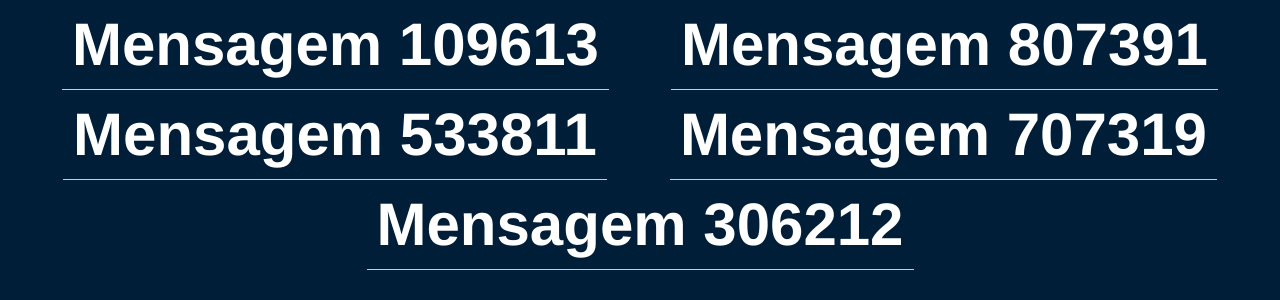
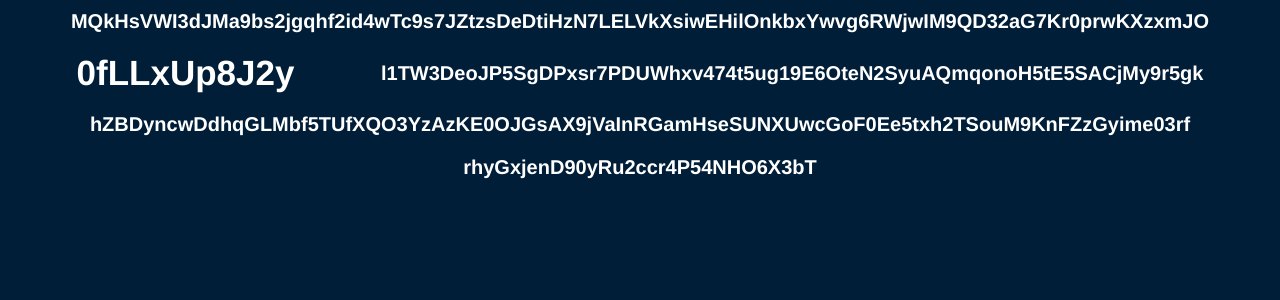
Before and after one commit to PedroBatista-dev/nuvem_palavras, an Angular app in the folder nuvem-palavras/: page /palavras in a window 1280 px wide. Shown: the top 300 px of the page. Built offline with nearby package versions, Linux system fonts and the light colour scheme.

Commit message:
finalizando a tela de palavras

```diff
--- a/nuvem-palavras/src/app/data.service.ts
+++ b/nuvem-palavras/src/app/data.service.ts
@@ -18,8 +18,16 @@ export class DataService {
     return timer(0, 1000).pipe(
       map(() => {
         // Simulando uma resposta de servidor
-        const randomNumber = Math.floor(Math.random() * 1000000);
-        return `Mensagem ${randomNumber}`;
+        const caracteres = 'ABCDEFGHIJKLMNOPQRSTUVWXYZabcdefghijklmnopqrstuvwxyz0123456789';
+        let frase = '';
+        const randomNumber = Math.floor(Math.random() * 100);
+
+        for (let i = 0; i < randomNumber; i++) {
+          const randomIndex = Math.floor(Math.random() * caracteres.length);
+          frase += caracteres.charAt(randomIndex);
+        }
+
+        return frase;
       })
     );
   }
--- a/nuvem-palavras/src/app/tela-palavras/tela-palavras.component.css
+++ b/nuvem-palavras/src/app/tela-palavras/tela-palavras.component.css
@@ -20,32 +20,29 @@
     flex-wrap: wrap;
     justify-content: space-evenly;
     align-items: center;
-    align-content: flex-end;
+    align-content: center;
   }
 
-  .painel-horizontal .mensagem {
+  .painel-horizontal .mensagem.medium {
     padding: 10px;
-    border-bottom: 1px solid #ccc;
+    font-family: "IBM Plex Sans-Bold", Helvetica;
+    font-weight: 700;
+    color: #ffffff;
+    font-size: 35px;
+  }
+
+  .painel-horizontal .mensagem.small {
+    padding: 10px;
     font-family: "IBM Plex Sans-Bold", Helvetica;
     font-weight: 700;
     color: #ffffff;
     font-size: 50px;
   }
 
-  .painel-horizontal .mensagem.small {
+  .painel-horizontal .mensagem.large {
     padding: 10px;
-    border-bottom: 1px solid #ccc;
     font-family: "IBM Plex Sans-Bold", Helvetica;
     font-weight: 700;
     color: #ffffff;
     font-size: 20px;
   }
-
-  .painel-horizontal .mensagem.large {
-    padding: 10px;
-    border-bottom: 1px solid #ccc;
-    font-family: "IBM Plex Sans-Bold", Helvetica;
-    font-weight: 700;
-    color: #ffffff;
-    font-size: 60px;
-  }
--- a/nuvem-palavras/src/app/tela-palavras/tela-palavras.component.ts
+++ b/nuvem-palavras/src/app/tela-palavras/tela-palavras.component.ts
@@ -22,6 +22,15 @@ export class TelaPalavrasComponent {
   }
 
   getTamanhoClasse(mensagem: string): string {
-    return mensagem.length < 13 ? 'small' : 'large'; // Define a classe com base no tamanho da mensagem
+    if (mensagem.length <= 10)
+      return 'small'
+
+    if (mensagem.length <= 20)
+      return 'medium'
+
+    if (mensagem.length > 20)
+      return 'large'
+
+    return 'medium'
   }
 }
```
